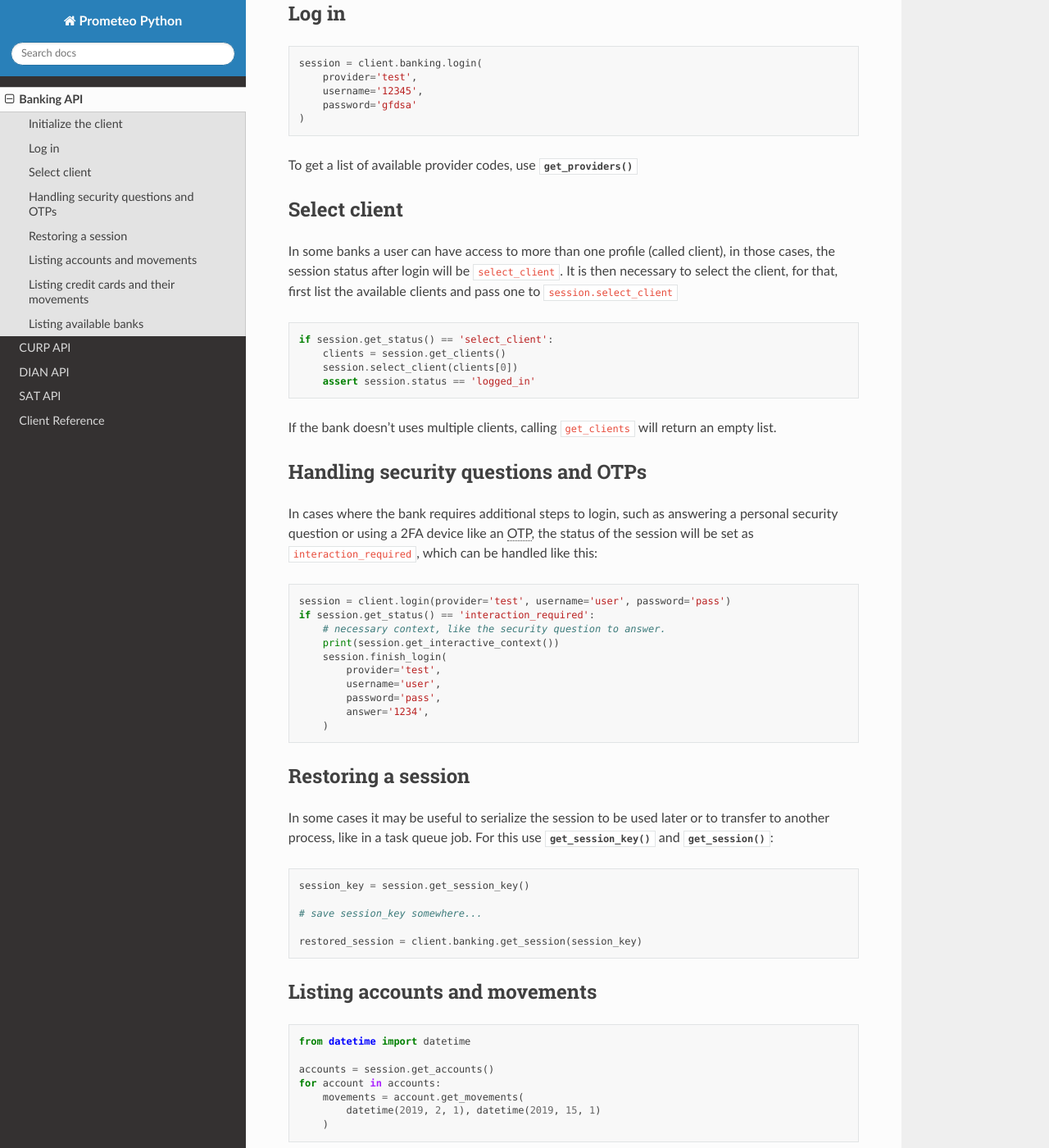
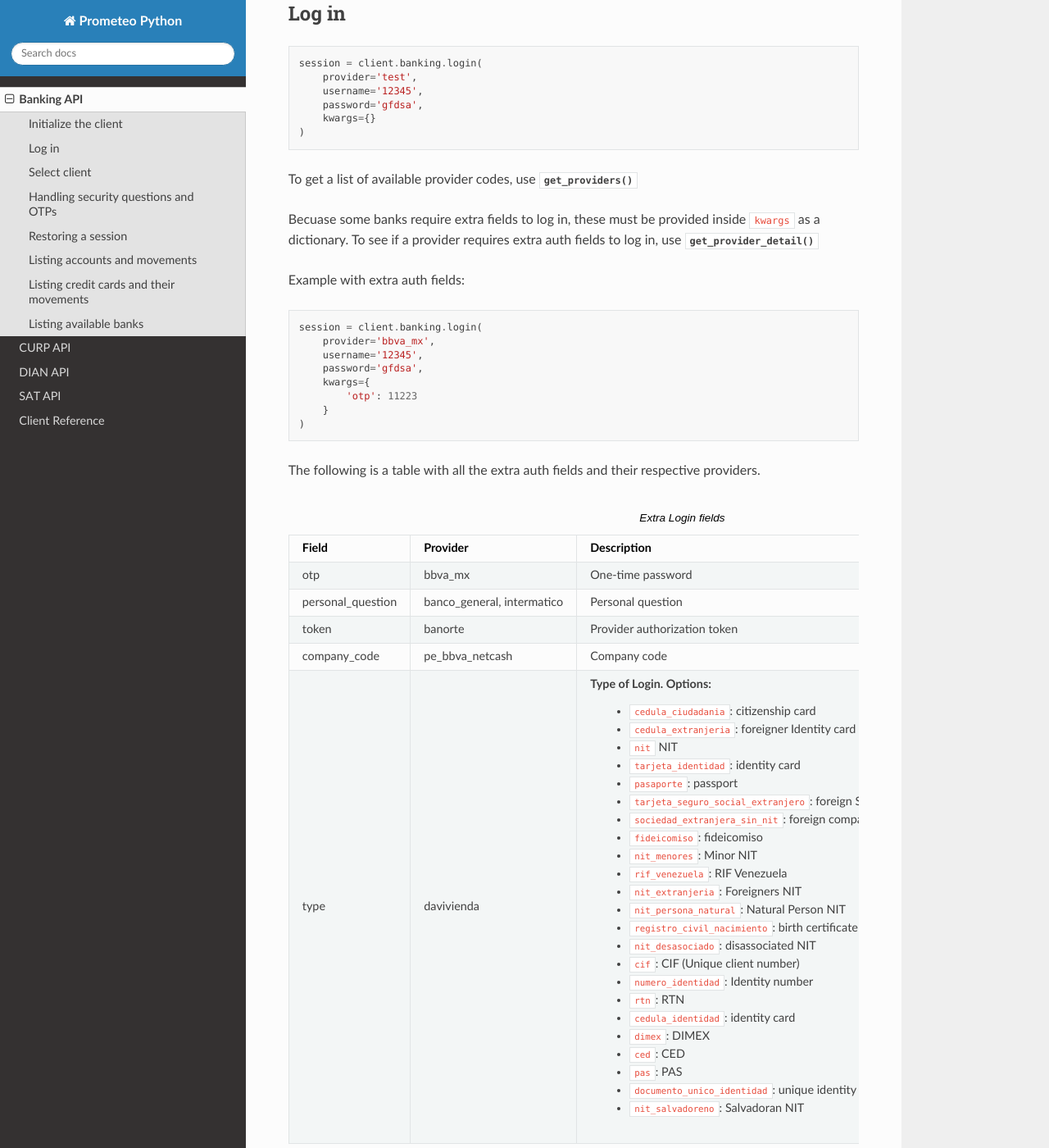
Before and after one commit to prometeoapi/prometeo-python, a Sphinx documentation site: the page built from docs/guides/banking.rst, in a window 1280 px wide and 1400 px high, scrolled down 390 px. Shown: the whole window at 82% size. Built offline with Sphinx 7.4.7 and the Read the Docs theme 2.0.0, drawn with Linux system fonts in a browser that asks for light colours.

Commit message:
Added extra auth login fields on documentation

```diff
--- a/docs/guides/banking.rst
+++ b/docs/guides/banking.rst
@@ -23,12 +23,81 @@ Log in
     session = client.banking.login(
         provider='test',
         username='12345',
-        password='gfdsa'
+        password='gfdsa',
+        kwargs={}
     )
 
 
 To get a list of available provider codes, use :meth:`~prometeo.banking.client.BankingAPIClient.get_providers`
 
+Becuase some banks require extra fields to log in, these must be provided inside ``kwargs`` as a dictionary. To see if a provider requires extra auth fields to log in, use :meth:`~prometeo.banking.client.BankingAPIClient.get_provider_detail`
+
+Example with extra auth fields:
+
+.. code-block:: python
+
+    session = client.banking.login(
+        provider='bbva_mx',
+        username='12345',
+        password='gfdsa',
+        kwargs={
+            'otp': 11223
+        }
+    )
+
+The following is a table with all the extra auth fields and their respective providers.
+
+.. list-table:: Extra Login fields
+   :widths: 25 25 25 25
+   :header-rows: 1
+
+   * - Field
+     - Provider
+     - Description
+     - Required
+   * - otp
+     - bbva_mx
+     - One-time password
+     - True
+   * - personal_question
+     - banco_general, intermatico
+     - Personal question
+     - True
+   * - token
+     - banorte
+     - Provider authorization token
+     - True
+   * - company_code
+     - pe_bbva_netcash
+     - Company code
+     - True
+   * - type
+     - davivienda
+     - Type of Login. Options:
+        * ``cedula_ciudadania``: citizenship card
+        * ``cedula_extranjeria``: foreigner Identity card
+        * ``nit`` NIT
+        * ``tarjeta_identidad``: identity card
+        * ``pasaporte``: passport
+        * ``tarjeta_seguro_social_extranjero``: foreign Social Security card
+        * ``sociedad_extranjera_sin_nit``: foreign company without NIT in Colombia
+        * ``fideicomiso``: fideicomiso
+        * ``nit_menores``: Minor NIT
+        * ``rif_venezuela``: RIF Venezuela
+        * ``nit_extranjeria``: Foreigners NIT
+        * ``nit_persona_natural``: Natural Person NIT
+        * ``registro_civil_nacimiento``: birth certificate
+        * ``nit_desasociado``: disassociated NIT
+        * ``cif``: CIF (Unique client number)
+        * ``numero_identidad``: Identity number
+        * ``rtn``: RTN
+        * ``cedula_identidad``: identity card
+        * ``dimex``: DIMEX
+        * ``ced``: CED
+        * ``pas``: PAS
+        * ``documento_unico_identidad``: unique identity document
+        * ``nit_salvadoreno``: Salvadoran NIT
+     - False
 
 Select client
 -------------
```
Also changed, not shown: 1 other file.
